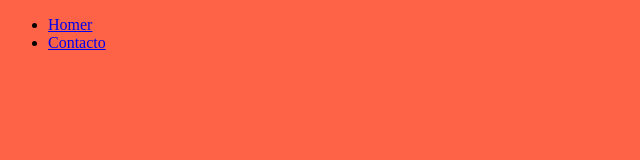
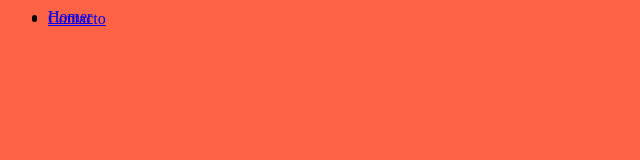
Before and after one commit to AnaNunezRejon/Prueba3Git, a plain HTML site: page index.html in a window 1280 px wide. Shown: the whole page, without its empty margins (0-640 px from the left). Drawn offline with Linux system fonts and the light colour scheme.

Commit message:
Arreglo line-heignt style.css

```diff
--- a/css/style.css
+++ b/css/style.css
@@ -2,5 +2,5 @@
 body{
     background-color: tomato;
     font-size: 1em;
-    line-height: i.5px;
+    line-height: 1.5px;
 }
```
